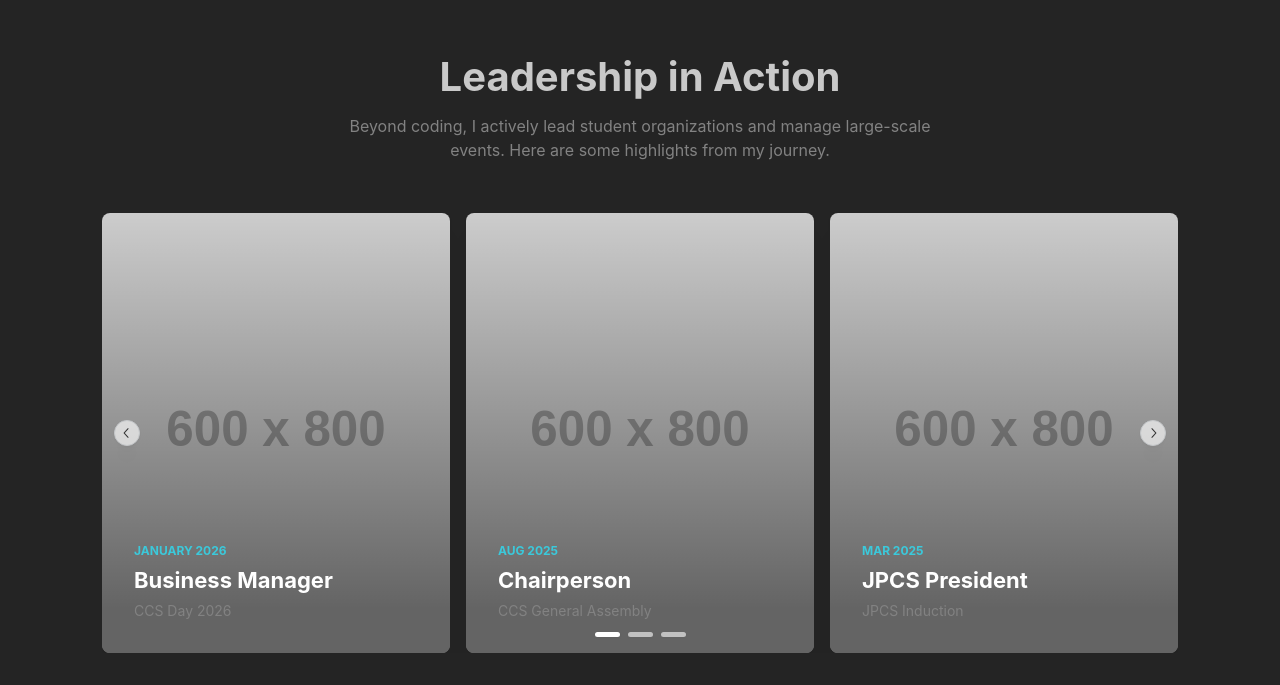
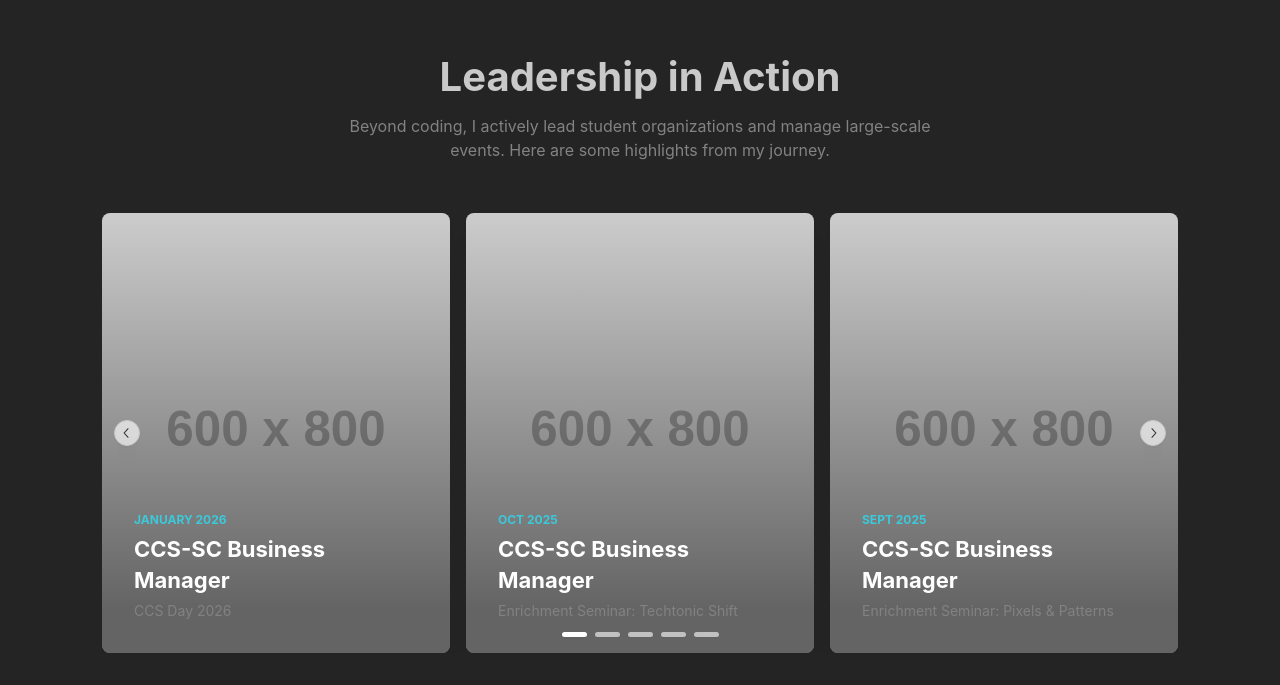
Before and after one commit to AustinEclarinal/Portfolio-2025, a React (Vite) app: page / in a window 1280 px wide. Shown: the part 2415-3100 px from the top of the page. Built offline with nearby package versions, Linux system fonts and the light colour scheme.

Commit message:
Addding more data to the experienceData and added a function on the Experience component to sort the events on the carousel from most recent to oldest

```diff
--- a/src/components/Experience.tsx
+++ b/src/components/Experience.tsx
@@ -1,8 +1,28 @@
 import { Carousel } from '@mantine/carousel';
 import { useMediaQuery } from '@mantine/hooks';
-import { Paper, Text, Title, Button, useMantineTheme, rem, Container, Overlay } from '@mantine/core';
+import { Paper, Text, Title, useMantineTheme, Container, Overlay } from '@mantine/core';
 import { motion } from 'framer-motion';
 import { experiences } from '../data/experienceData';
+
+//Using a function to convert the date string to sortable numbers
+const getDateValue = (dateStr: string) => {
+  // 1. If it says "Present", treat it as the newest possible date (Today)
+  if (dateStr.toLowerCase().includes('present')) {
+    return new Date().getTime();
+  }
+
+  // 2. For ranged dates only, take the end date
+  const parts = dateStr.split('-');
+  const endDateStr = parts[parts.length - 1].trim(); // Takes the last part
+
+  // 3. Convert that string into a number (timestamp)
+  return new Date(endDateStr).getTime();
+};
+
+// Sorting the dates: Create a new sorted list (Newest -> Oldest) ---
+const sortedExperiences = [...experiences].sort((a, b) => {
+  return getDateValue(b.date) - getDateValue(a.date);
+});
 
 // This is the individual card design
 interface CardProps {
@@ -30,7 +50,7 @@ function Card({ image, title, role, date }: CardProps) {
         overflow: 'hidden'
       }}
     >
-      {/* Dark Overlay so text is readable */}
+
       <Overlay gradient="linear-gradient(180deg, rgba(0, 0, 0, 0) 0%, rgba(0, 0, 0, .85) 90%)" opacity={0.6} zIndex={0} />
 
       <div style={{ position: 'relative', zIndex: 1 }}>
@@ -78,6 +98,7 @@ export function Experience() {
         viewport={{ once: true }}
         transition={{ duration: 0.5, delay: 0.2 }}
       >
+
         <Carousel
           slideSize={{ base: '100%', sm: '50%', md: '33.333333%' }}
           slideGap="md"
@@ -87,7 +108,8 @@ export function Experience() {
           loop
           withIndicators
         >
-          {experiences.map((item) => (
+
+          {sortedExperiences.map((item) => (
             <Carousel.Slide key={item.id}>
               <Card {...item} />
             </Carousel.Slide>
--- a/src/data/experienceData.ts
+++ b/src/data/experienceData.ts
@@ -12,7 +12,7 @@ export const experiences: Experience[] = [
   {
     id: 1,
     title: "CCS Day 2026",
-    role: "Business Manager",
+    role: "CCS-SC Business Manager",
     date: "January 2026",
     image: "https://placehold.co/600x800/2f9e44/FFF?text=CCS+Days+2026",
   },
@@ -25,10 +25,10 @@ export const experiences: Experience[] = [
   },
   {
     id: 3,
-    title: "JPCS Induction",
+    title: "JPCS General Assembly",
     role: "JPCS President",
     date: "Mar 2025",
-    image: "https://placehold.co/600x800/1971c2/FFF?text=President",
+    image: "https://placehold.co/600x800/1971c2/FFF?text=JPCS+General+Assembly",
   },
   {
     id: 4,
@@ -40,8 +40,22 @@ export const experiences: Experience[] = [
   {
     id: 5,
     title: "Tree of Hope 2024: Deck the Dreams",
-    role: "Organizer",
+    role: "JPCS President",
     date: "Dec 2024",
+    image: "https://placehold.co/600x800/2f9e44/FFF?text=Outreach",
+  },
+  {
+    id: 6,
+    title: "Enrichment Seminar: Pixels & Patterns",
+    role: "CCS-SC Business Manager",
+    date: "Sept 2025",
+    image: "https://placehold.co/600x800/2f9e44/FFF?text=Outreach",
+  },
+  {
+    id: 7,
+    title: "Enrichment Seminar: Techtonic Shift",
+    role: "CCS-SC Business Manager",
+    date: "Oct 2025",
     image: "https://placehold.co/600x800/2f9e44/FFF?text=Outreach",
   },
 
```
